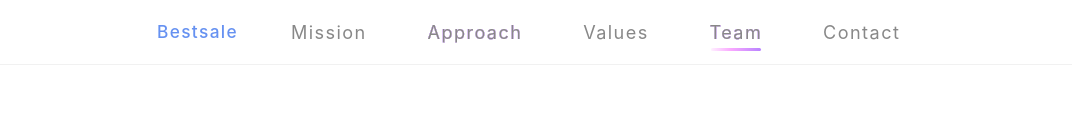
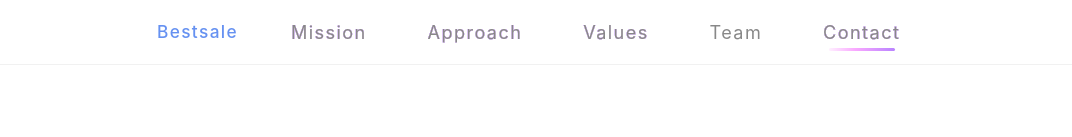
Before and after one commit to ygy2024/bestsalehome1, a React (Vite) app: page / in a window 1280 px wide. Shown: the top 137 px of the page, without its empty margins (105-1177 px from the left). Built offline with nearby package versions, Linux system fonts and the light colour scheme.

Commit message:
your message

```diff
--- a/src/App.tsx
+++ b/src/App.tsx
@@ -101,9 +101,9 @@ export default function App() {
         const h2Height = el.offsetHeight;
         const rect = el.getBoundingClientRect();
         const delta = rect.top - navHeight;
-        // 激活区间上边缘限制为距离导航下边缘2倍h2高度
-        const min = navHeight + 2 * h2Height;
-        const max = h2Height + 6 + 5 * h2Height;
+        // 激活区间上边缘限制在距离导航下边缘1倍h2高度处，下边缘向上缩短1.5倍h2高度
+        const min = h2Height;
+        const max = h2Height + 6 + 3.5 * h2Height;
         if (delta >= min && delta <= max) {
           const dist = Math.abs(delta - h2Height);
           if (dist < bestDist) {
```
